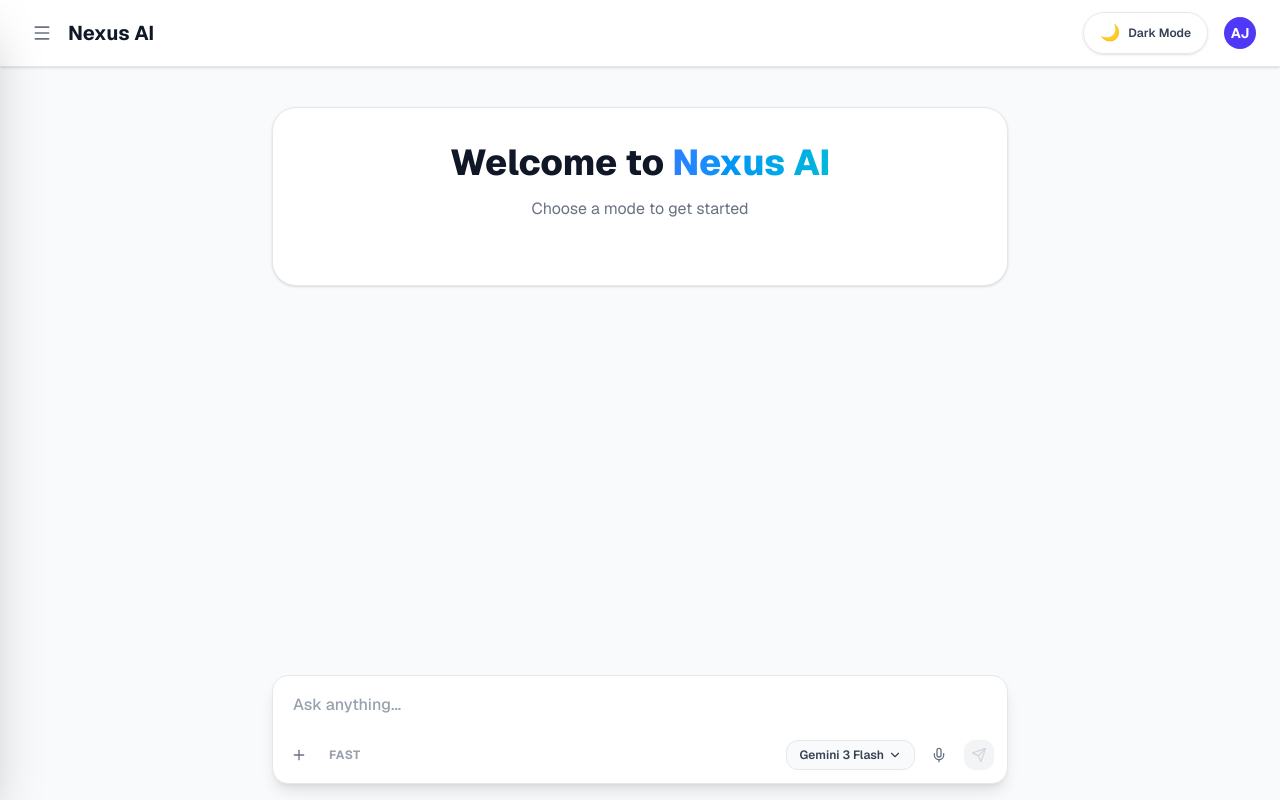
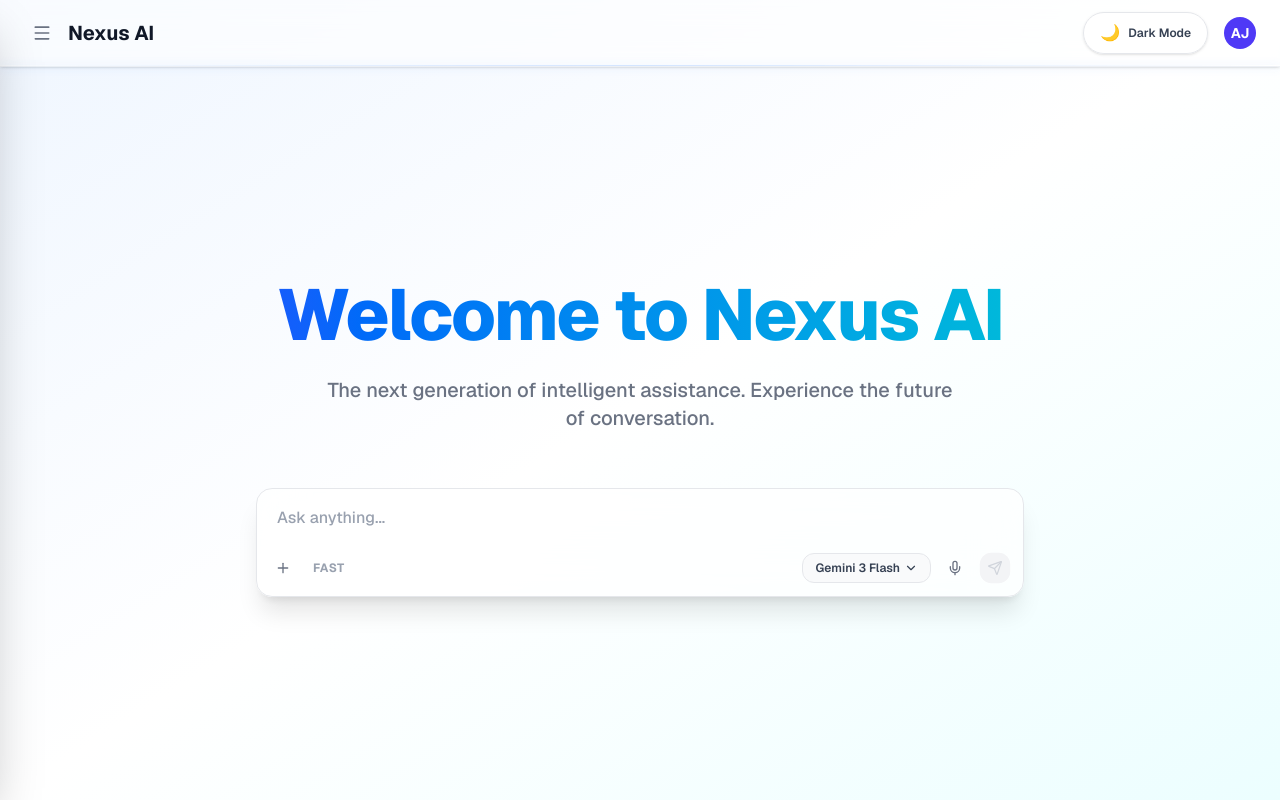
Before and after one commit to mdfaiz04/chat-ui, a Next.js app: page / in a window 1280 px wide. Built offline with nearby package versions, Linux system fonts and the light colour scheme.

Commit message:
updated UI

```diff
--- a/app/globals.css
+++ b/app/globals.css
@@ -58,3 +58,13 @@ body {
 .animate-fadeIn {
   animation: fadeIn 0.15s ease-out;
 }
+
+@keyframes float {
+  0%, 100% { transform: translateY(0) translateX(0); }
+  33% { transform: translateY(-30px) translateX(15px); }
+  66% { transform: translateY(-15px) translateX(-15px); }
+}
+
+.animate-float {
+  animation: float 15s ease-in-out infinite;
+}
--- a/components/ChatWindow.tsx
+++ b/components/ChatWindow.tsx
@@ -5,9 +5,8 @@ import Message from "./Message";
 import InputArea from "./InputArea";
 import TypingIndicator from "./TypingIndicator";
 import Sidebar from "./Sidebar";
-import { Menu, ArrowLeft, Plus, PlusCircle } from "lucide-react";
-
-
+import { Menu } from "lucide-react";
+import { motion, AnimatePresence } from "framer-motion";
 
 /**
  * MessageType defines the structure of a chat message
@@ -19,7 +18,6 @@ interface MessageType {
   timestamp: Date | string;   // Time of message
   image?: string;             // Optional image URL
 }
-
 
 /**
  * @component ChatWindow
@@ -36,10 +34,8 @@ export default function ChatWindow() {
   const [isChatOpen, setIsChatOpen] = useState(false);         // Controls welcome vs chat UI
   const [isSidebarOpen, setIsSidebarOpen] = useState(false);   // Sidebar visibility
   const [selectedModel, setSelectedModel] = useState("Gemini 3 Flash"); // Selected AI model
-
-
-
   const [chatId, setChatId] = useState<string | null>(null); // Current session ID
+  const [mounted, setMounted] = useState(false); // Hydration fix
 
   // ---------------- REFS ----------------
 
@@ -94,7 +90,8 @@ export default function ChatWindow() {
    * Enforces LIGHT mode on first load as per requirements
    */
   useEffect(() => {
-    // Initial theme setup
+    setMounted(true);
+    // Initial theme setup (LIGHT mode only on load)
     document.documentElement.classList.remove("dark");
     localStorage.setItem("theme", "light");
     setIsDarkMode(false);
@@ -112,8 +109,6 @@ export default function ChatWindow() {
       localStorage.setItem("theme", "light");
     }
   }, [isDarkMode]);
-
-
 
   /**
    * Clears all messages from DB and local state
@@ -136,9 +131,7 @@ export default function ChatWindow() {
   /**
    * Closes profile menu when clicking outside of it
    */
-
   useEffect(() => {
-
     function handleClickOutside(event: MouseEvent) {
       if (
         profileMenuRef.current &&
@@ -149,17 +142,13 @@ export default function ChatWindow() {
     }
 
     document.addEventListener("mousedown", handleClickOutside);
-
-    // Cleanup event listener
-    return () =>
-      document.removeEventListener("mousedown", handleClickOutside);
+    return () => document.removeEventListener("mousedown", handleClickOutside);
   }, []);
 
   /**
    * Handles sending user message and receiving AI response
    */
   const handleSendMessage = async (content: string) => {
-    console.log("SENDING MESSAGE:", content);
     setIsChatOpen(true);
 
     const tempId = Date.now().toString() + Math.random();
@@ -171,12 +160,10 @@ export default function ChatWindow() {
       timestamp: new Date(),
     };
 
-    // Update locally
     setMessages((prev) => [...prev, tempUserMessage]);
     setIsLoading(true);
 
     try {
-      console.log("Calling API at /api/chat...");
       const response = await fetch("/api/chat", {
         method: "POST",
         headers: { "Content-Type": "application/json" },
@@ -185,12 +172,9 @@ export default function ChatWindow() {
           model: selectedModel,
           chatId: chatId
         }),
-
       });
 
       const data = await response.json();
-      console.log("API Response received:", data);
-
       if (!response.ok) throw new Error(data.error);
 
       const aiMessage: MessageType = {
@@ -214,45 +198,32 @@ export default function ChatWindow() {
     }
   };
 
+  return (
+    <motion.div
+      initial={{ opacity: 0 }}
+      animate={{ opacity: 1 }}
+      transition={{ duration: 1 }}
+      className="min-h-screen flex flex-col bg-gradient-to-br from-blue-50 via-white to-cyan-50 dark:from-[#0a0f1f] dark:via-[#05070d] dark:to-black text-gray-900 dark:text-white transition-all duration-500 ease-in-out overflow-hidden relative"
+    >
 
-  // ---------------- UI RENDER ----------------
+      {/* DYNAMIC BACKGROUND BLUR EFFECTS */}
+      <div className="absolute top-[-10%] left-[-10%] w-[50%] h-[50%] bg-blue-500/10 dark:bg-blue-600/10 blur-[130px] rounded-full -z-10 animate-pulse" />
+      <div className="absolute bottom-[-10%] right-[-10%] w-[50%] h-[50%] bg-purple-500/10 dark:bg-purple-600/10 blur-[130px] rounded-full -z-10 animate-pulse" style={{ animationDelay: '3s' }} />
+      <div className="absolute top-[20%] right-[10%] w-[30%] h-[30%] bg-cyan-500/5 dark:bg-cyan-600/10 blur-[100px] rounded-full -z-10" />
 
-  return (
-    <div className="h-[100dvh] flex flex-col bg-gray-50 dark:bg-gradient-to-b dark:from-[#0f172a] dark:to-[#020617] text-gray-900 dark:text-white transition-colors duration-300 overflow-hidden">
 
       {/* HEADER SECTION - Fixed at top */}
-      <header className="flex-shrink-0 justify-between items-center px-4 md:px-6 py-3 border-b border-gray-200 dark:border-white/10 shadow-sm z-30 bg-white dark:bg-[#0f172a] dark:backdrop-blur-xl flex">
+      <header className="flex-shrink-0 justify-between items-center px-4 md:px-6 py-3 border-b border-gray-200/50 dark:border-white/5 shadow-sm z-30 backdrop-blur-md bg-white/60 dark:bg-black/40 sticky top-0 flex">
+        <div className="absolute bottom-0 left-0 right-0 h-[1px] bg-gradient-to-r from-transparent via-blue-500/20 to-transparent shadow-[0_1px_10px_rgba(59,130,246,0.3)]" />
 
         {/* LEFT SIDE: Menu + Title */}
         <div className="flex items-center gap-2">
-
-          {/* Sidebar Toggle Button */}
           <button
             onClick={() => setIsSidebarOpen(!isSidebarOpen)}
             className="p-2 rounded-lg hover:bg-gray-100 dark:hover:bg-zinc-800 transition-colors"
           >
             <Menu className="w-5 h-5 text-gray-500" />
           </button>
-
-          {/* Title - Only shown during active chat to avoid duplication on home page */}
-          {isChatOpen && (
-            <div className="flex flex-col">
-              <h1 className="text-xl font-bold text-gray-900 dark:text-white leading-tight ml-2">Nexus AI</h1>
-            </div>
-          )}
-
-
-
-          {/* Chat Back Button */}
-          {isChatOpen && (
-            <button
-              onClick={() => setIsChatOpen(false)}
-              className="p-2 rounded-full hover:bg-gray-200 dark:hover:bg-white/10 transition-all duration-200 text-gray-600 dark:text-white/80"
-            >
-              <ArrowLeft className="w-5 h-5" />
-            </button>
-          )}
-
           <div className="flex flex-col">
             <h1 className="text-xl font-bold text-gray-900 dark:text-white leading-tight">Nexus AI</h1>
           </div>
@@ -261,15 +232,14 @@ export default function ChatWindow() {
         {/* RIGHT SIDE: Theme + Profile */}
         <div className="flex items-center gap-4">
 
-          {/* Premium Theme Toggle Button */}
+          {/* Theme Toggle Button */}
           <button
             onClick={() => setIsDarkMode(!isDarkMode)}
             className="flex items-center gap-2 px-3 py-1.5 md:px-4 md:py-2 rounded-full border border-gray-200 dark:border-zinc-700/50
                        bg-white/70 dark:bg-zinc-800/70 backdrop-blur-md
-                       shadow-sm hover:shadow-md hover:shadow-blue-500/20 hover:scale-105
-                       transition-all duration-300 text-gray-700 dark:text-zinc-200"
+                       shadow-sm hover:translate-y-[-1px] transition-all duration-300 text-gray-700 dark:text-zinc-200"
           >
-            <span className="text-base transition-transform duration-300">
+            <span className="text-base">
               {isDarkMode ? "☀️" : "🌙"}
             </span>
             <span className="text-xs font-semibold whitespace-nowrap hidden sm:inline">
@@ -286,7 +256,6 @@ export default function ChatWindow() {
               AJ
             </button>
 
-            {/* Dropdown */}
             {showProfileMenu && (
               <div className="absolute right-0 mt-2 w-44 bg-white dark:bg-gray-800 rounded-xl shadow-lg border border-gray-200 dark:border-gray-700 z-50 overflow-hidden">
                 <button
@@ -310,7 +279,6 @@ export default function ChatWindow() {
                 >
                   Sign Out
                 </button>
-
               </div>
             )}
           </div>
@@ -318,29 +286,72 @@ export default function ChatWindow() {
       </header>
 
       {/* SCROLLABLE CONTENT AREA */}
-      <main className="flex-1 overflow-y-auto w-full relative custom-scrollbar messages-scroll">
-        <div className="max-w-3xl mx-auto px-4 pt-10 pb-32 md:pb-10 w-full flex flex-col h-full min-h-0">
+      <main className="flex-1 overflow-y-auto w-full relative custom-scrollbar messages-scroll flex flex-col">
+        <div className={`flex-1 flex flex-col w-full h-full min-h-0 ${isChatOpen ? 'max-w-4xl mx-auto px-4 pt-10 pb-32 md:pb-10' : ''}`}>
 
-          {/* Welcome Screen OR Chat Messages */}
         {!isChatOpen ? (
-            <div className="flex flex-col items-center justify-center py-12 bg-white dark:bg-white/5 border border-gray-200 dark:border-white/10 rounded-3xl shadow-sm dark:shadow-2xl dark:backdrop-blur-xl p-6 md:p-8">
+          // MINIMAL INPUT-FOCUSED HERO LAYOUT
+          <div className="flex-1 flex flex-col items-center justify-center px-4 py-12">
 
-              {/* Gradient Heading */}
-              <h2 className="text-3xl md:text-4xl font-extrabold mb-3 text-center text-gray-900 dark:text-white leading-tight">
-                Welcome to{" "}
-                <span className="bg-gradient-to-r from-blue-500 to-cyan-500 dark:from-blue-400 dark:to-cyan-400 bg-clip-text text-transparent">
-                  Nexus AI
-                </span>
-              </h2>
-              <p className="text-gray-500 dark:text-gray-400 mb-8 text-center text-sm md:text-base">
-                Choose a mode to get started
-              </p>
+            {/* Center Section: Heading & Subtext */}
+            <div className="flex flex-col items-center text-center max-w-4xl w-full">
+              <motion.h2
+                initial={{ opacity: 0, scale: 0.95 }}
+                animate={{ opacity: 1, scale: 1 }}
+                transition={{ duration: 0.8 }}
+                className="text-5xl md:text-7xl font-extrabold bg-gradient-to-r from-blue-600 to-cyan-500 bg-clip-text text-transparent leading-tight tracking-tight mb-4"
+              >
+                Welcome to Nexus AI
+              </motion.h2>
+              <motion.p
+                initial={{ opacity: 0 }}
+                animate={{ opacity: 1 }}
+                transition={{ delay: 0.3, duration: 0.8 }}
+                className="text-gray-500 dark:text-gray-400 text-lg md:text-xl font-medium max-w-2xl px-4 mb-6"
+              >
+                The next generation of intelligent assistance. Experience the future of conversation.
+              </motion.p>
 
-              {/* 2×2 Feature Card Grid removed and moved to sidebar */}
+              {/* Centered Input Area - Primary Focus */}
+              <motion.div
+                initial={{ opacity: 0, scale: 0.98 }}
+                animate={{ opacity: 1, scale: 1 }}
+                transition={{ delay: 0.5, duration: 0.8 }}
+                className="w-full max-w-3xl mt-8"
+              >
+                <InputArea
+                  onSendMessage={handleSendMessage}
+                  isLoading={isLoading}
+                  selectedModel={selectedModel}
+                  setSelectedModel={setSelectedModel}
+                  setMessages={setMessages}
+                />
+              </motion.div>
+            </div>
+
+            {/* Subtle Particles Overlay */}
+            {mounted && (
+              <div className="absolute inset-0 pointer-events-none -z-10 opacity-20 dark:opacity-30">
+                {[...Array(15)].map((_, i) => (
+                  <div
+                    key={i}
+                    className="absolute rounded-full bg-blue-400 dark:bg-blue-500 animate-float"
+                    style={{
+                      width: Math.random() * 4 + 2 + 'px',
+                      height: Math.random() * 4 + 2 + 'px',
+                      left: Math.random() * 100 + '%',
+                      top: Math.random() * 100 + '%',
+                      animationDuration: Math.random() * 10 + 10 + 's',
+                      animationDelay: Math.random() * 5 + 's',
+                      opacity: Math.random() * 0.5 + 0.1
+                    }}
+                  />
+                ))}
+              </div>
+            )}
           </div>
         ) : (
             <div className="flex flex-col gap-4">
-              {/* Render Messages */}
               {messages.map((msg, index) => (
                 <Message
                   key={msg.id || index}
@@ -350,18 +361,15 @@ export default function ChatWindow() {
                   image={msg.image}
                 />
               ))}
-
-              {/* Typing Indicator */}
               {isLoading && <TypingIndicator />}
-
               <div ref={messagesEndRef} />
             </div>
           )}
         </div>
       </main>
 
-      {/* INPUT AREA — Fixed/Sticky at the bottom */}
-      <footer className="flex-shrink-0 z-30 w-full max-w-3xl mx-auto px-4 py-4 sticky bottom-0 bg-gray-50 dark:bg-transparent">
+      {isChatOpen && (
+        <footer className="flex-shrink-0 z-30 w-full max-w-4xl mx-auto px-4 py-4 sticky bottom-0 bg-gray-50 dark:bg-transparent">
           <InputArea
             onSendMessage={handleSendMessage}
             isLoading={isLoading}
@@ -370,6 +378,7 @@ export default function ChatWindow() {
             setMessages={setMessages}
           />
         </footer>
+      )}
 
       {/* SIDEBAR */}
       <Sidebar
@@ -380,6 +389,6 @@ export default function ChatWindow() {
         onNewChat={handleNewChat}
       />
 
-    </div>
+    </motion.div>
   );
 }
--- a/components/InputArea.tsx
+++ b/components/InputArea.tsx
@@ -2,6 +2,7 @@
 
 import { useState, useRef, useEffect } from "react";
 import { Mic, Send, Plus, ChevronDown, Image as ImageIcon, File as FileIcon } from "lucide-react";
+import { motion } from "framer-motion";
 
 /**
  * Props for InputArea component
@@ -160,7 +161,11 @@ export default function InputArea({
   // ---------------- UI ----------------
 
   return (
-    <div className="w-full max-w-3xl mx-auto bg-white dark:bg-zinc-900 border border-gray-200 dark:border-zinc-700/50 rounded-2xl p-2 shadow-lg dark:shadow-2xl transition-all duration-300">
+    <motion.div
+      whileHover={{ y: -2 }}
+      transition={{ duration: 0.3 }}
+      className="w-full max-w-3xl mx-auto bg-white/70 dark:bg-zinc-900/70 backdrop-blur-xl border border-gray-200 dark:border-zinc-700/50 rounded-2xl p-2 shadow-xl focus-within:shadow-2xl focus-within:border-blue-500/30 transition-all duration-300 group"
+    >
 
       {/* TEXTAREA INPUT */}
       <textarea
@@ -168,7 +173,7 @@ export default function InputArea({
         value={input}
         onChange={(e) => setInput(e.target.value)}
         onKeyDown={handleKeyDown}
-        placeholder={isListening ? "Listening..." : "Ask anything..."}
+        placeholder="Ask anything..."
         rows={1}
         disabled={isLoading}
         className="w-full bg-transparent outline-none text-gray-900 dark:text-zinc-100 px-3 py-2 resize-none max-h-[150px] overflow-y-auto leading-relaxed placeholder-gray-400 dark:placeholder-zinc-500 font-medium"
@@ -191,7 +196,7 @@ export default function InputArea({
 
             {/* UPLOAD DROPDOWN */}
             {openUpload && (
-              <div className="absolute bottom-full mb-2 left-0 w-44 bg-white dark:bg-zinc-900 border border-gray-200 dark:border-zinc-700 rounded-xl shadow-2xl z-50 overflow-hidden animate-fadeIn">
+              <div className="absolute bottom-full mb-2 left-0 w-44 bg-white dark:bg-zinc-900 border border-gray-200 dark:border-zinc-700 rounded-xl shadow-2xl z-50 overflow-hidden">
                 <div className="p-1">
                   <label className="flex items-center gap-2 w-full text-left px-3 py-2 text-sm text-gray-600 dark:text-zinc-400 hover:bg-gray-50 dark:hover:bg-zinc-800 rounded-lg cursor-pointer transition-all">
                     <ImageIcon className="w-4 h-4" />
@@ -227,7 +232,7 @@ export default function InputArea({
             </button>
 
             {openModel && (
-              <div className="absolute bottom-full mb-2 right-0 w-48 bg-white dark:bg-zinc-900 border border-gray-200 dark:border-zinc-700 rounded-xl shadow-2xl z-50 overflow-hidden animate-fadeIn">
+              <div className="absolute bottom-full mb-2 right-0 w-48 bg-white dark:bg-zinc-900 border border-gray-200 dark:border-zinc-700 rounded-xl shadow-2xl z-50 overflow-hidden">
                 <div className="p-1">
                   {["Gemini 3 Flash", "Claude Sonnet", "GPT-OSS 120B"].map((model) => (
                     <button
@@ -277,6 +282,6 @@ export default function InputArea({
         </div>
 
       </div>
-    </div>
+    </motion.div>
   );
 }
--- a/package.json
+++ b/package.json
@@ -9,6 +9,7 @@
     "lint": "eslint"
   },
   "dependencies": {
+    "framer-motion": "^12.38.0",
     "lucide-react": "^1.8.0",
     "mongodb": "^7.1.1",
     "mongoose": "^9.4.1",
```
Also changed, not shown: 1 other file (tests, documents, lock files or other folders). Lines whose indentation alone changed are shown as unchanged.
